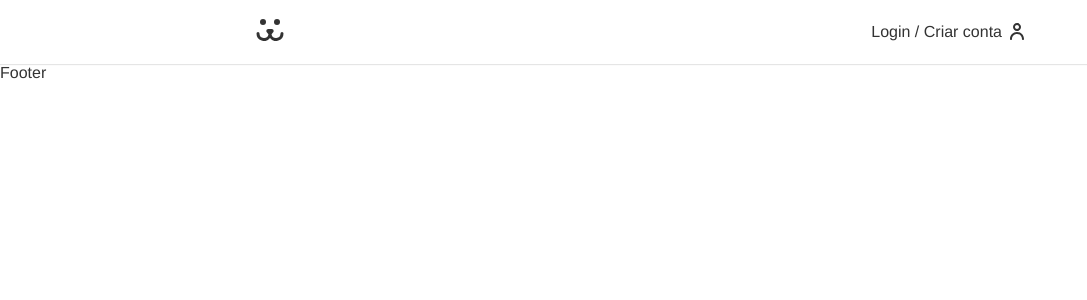
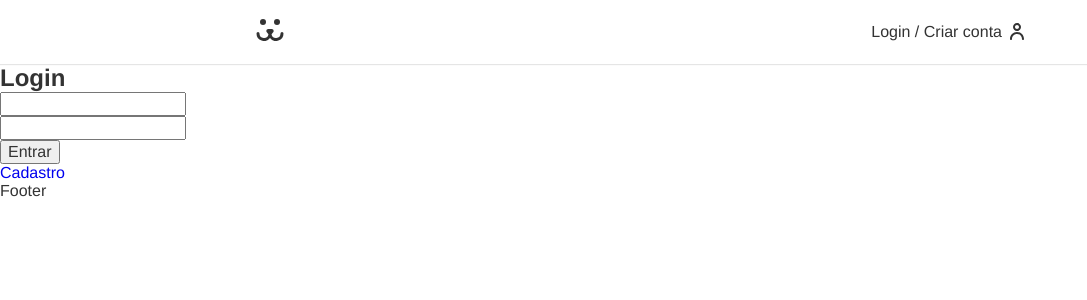
Before and after one commit to CarinaRoberta/dogs-net, a React (Create React App) app: page /login in a window 1280 px wide. Shown: the top 300 px of the page, without its empty margins (0-1087 px from the left). Built offline with nearby package versions, Linux system fonts and the light colour scheme.

Commit message:
creation login page without style

```diff
--- a/src/App.js
+++ b/src/App.js
@@ -3,7 +3,7 @@
 import Header from "./components/Header";
 import Home from "./components/Home";
 import Login from "./components/Login";
-import './App.css';
+import "./App.css";
 
 function App() {
   return (
@@ -12,7 +12,7 @@
         <Header />
         <Routes>
           <Route path="/" element={<Home />} />
-          <Route path="/login" element={<Login />} />
+          <Route path="/login/*" element={<Login />} />
         </Routes>
         <Footer />
       </BrowserRouter>
--- /dev/null
+++ b/src/components/Login/components/LoginForm.js
@@ -0,0 +1,46 @@
+import React, { useState } from "react";
+import { Link } from "react-router-dom";
+
+const LoginForm = () => {
+  const [username, setUsername] = useState("");
+  const [password, setPassword] = useState("");
+
+  const handleSubmit = (e) => {
+    e.preventDefault();
+    fetch("https://dogsapi.origamid.dev/json/jwt-auth/v1/token", {
+      method: "POST",
+      headers: { "Content-Type": "application/json" },
+      body: JSON.stringify({ username, password }),
+    })
+      .then((res) => {
+        console.log(res);
+        return res.json();
+      })
+      .then((json) => {
+        console.log(json);
+        return json;
+      });
+  };
+
+  return (
+    <section onSubmit={handleSubmit}>
+      <h1>Login</h1>
+      <form>
+        <input
+          type="text"
+          value={username}
+          onChange={({ target }) => setUsername(target.value)}
+        />
+        <input
+          type="text"
+          value={password}
+          onChange={({ target }) => setPassword(target.value)}
+        />
+        <button>Entrar</button>
+      </form>
+      <Link to="/login/criar">Cadastro</Link>
+    </section>
+  );
+};
+
+export default LoginForm;
--- a/src/components/Login/index.js
+++ b/src/components/Login/index.js
@@ -1,7 +1,21 @@
 import React from "react";
+import { Routes, Route } from "react-router-dom";
+import LoginForm from "./components/LoginForm";
+import LoginCreate from "./components/LoginForm";
+import LoginPasswordLost from "./components/LoginForm";
+import LoginPasswordReset from "./components/LoginForm";
 
 const Login = () => {
-  return <div></div>;
+  return (
+    <div>
+      <Routes>
+        <Route path="/" element={<LoginForm />} />
+        <Route path="criar" element={<LoginCreate />} />
+        <Route path="perdeu" element={<LoginPasswordLost />} />
+        <Route path="resetar" element={<LoginPasswordReset />} />
+      </Routes>
+    </div>
+  );
 };
 
 export default Login;
```
Also changed, not shown: src/components/Login/components/LoginCreate.js (added, +8 -0 lines), src/components/Login/components/LoginPasswordLost.js (added, +8 -0 lines), src/components/Login/components/LoginPasswordReset.js (added, +8 -0 lines).
